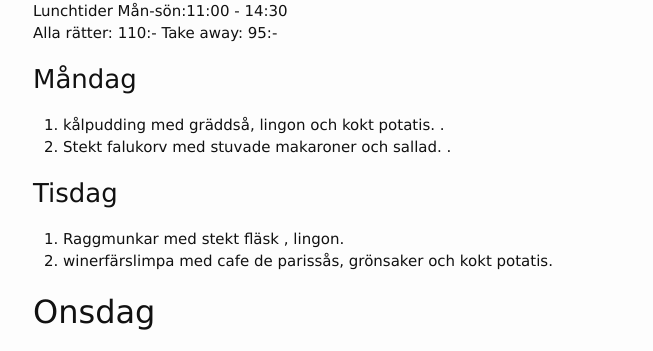
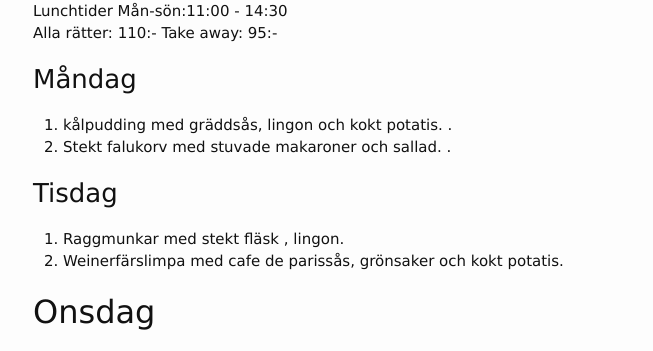
Before and after one commit to FarInn62/farinn62.github.io, a Jekyll site: the page built from lunch.md, in a window 1280 px wide. Shown: the part 125-476 px from the top of the page, without its empty margins (237-890 px from the left). Built offline with Jekyll 4.4.1, drawn with Linux system fonts in a browser that asks for light colours.

Commit message:
Update lunch.md

```diff
--- a/lunch.md
+++ b/lunch.md
@@ -11,13 +11,13 @@ Alla rätter: 110:- Take away: 95:-
 
 ### Måndag
 
-1. kålpudding med gräddså, lingon och kokt potatis. .
+1. kålpudding med gräddsås, lingon och kokt potatis. .
 2. Stekt falukorv med stuvade makaroner och sallad. .
 
 ### Tisdag
 
 1. Raggmunkar med stekt fläsk , lingon.
-2. winerfärslimpa med cafe de parissås, grönsaker och kokt potatis.
+2. Weinerfärslimpa med cafe de parissås, grönsaker och kokt potatis.
 
 ## Onsdag
 1. Fiskgratäng med hummer- ostsås, skaldjur och potatismos.
```
